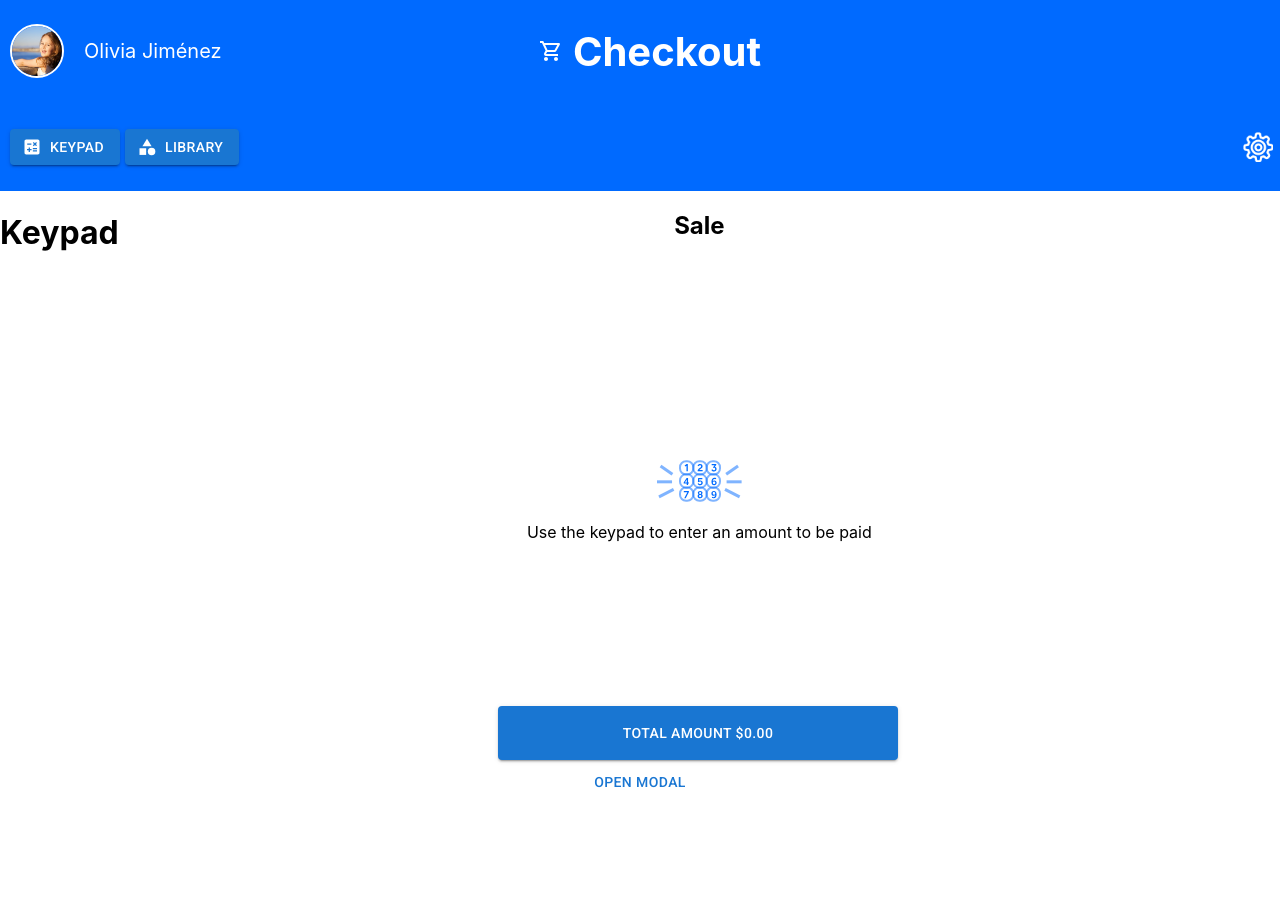
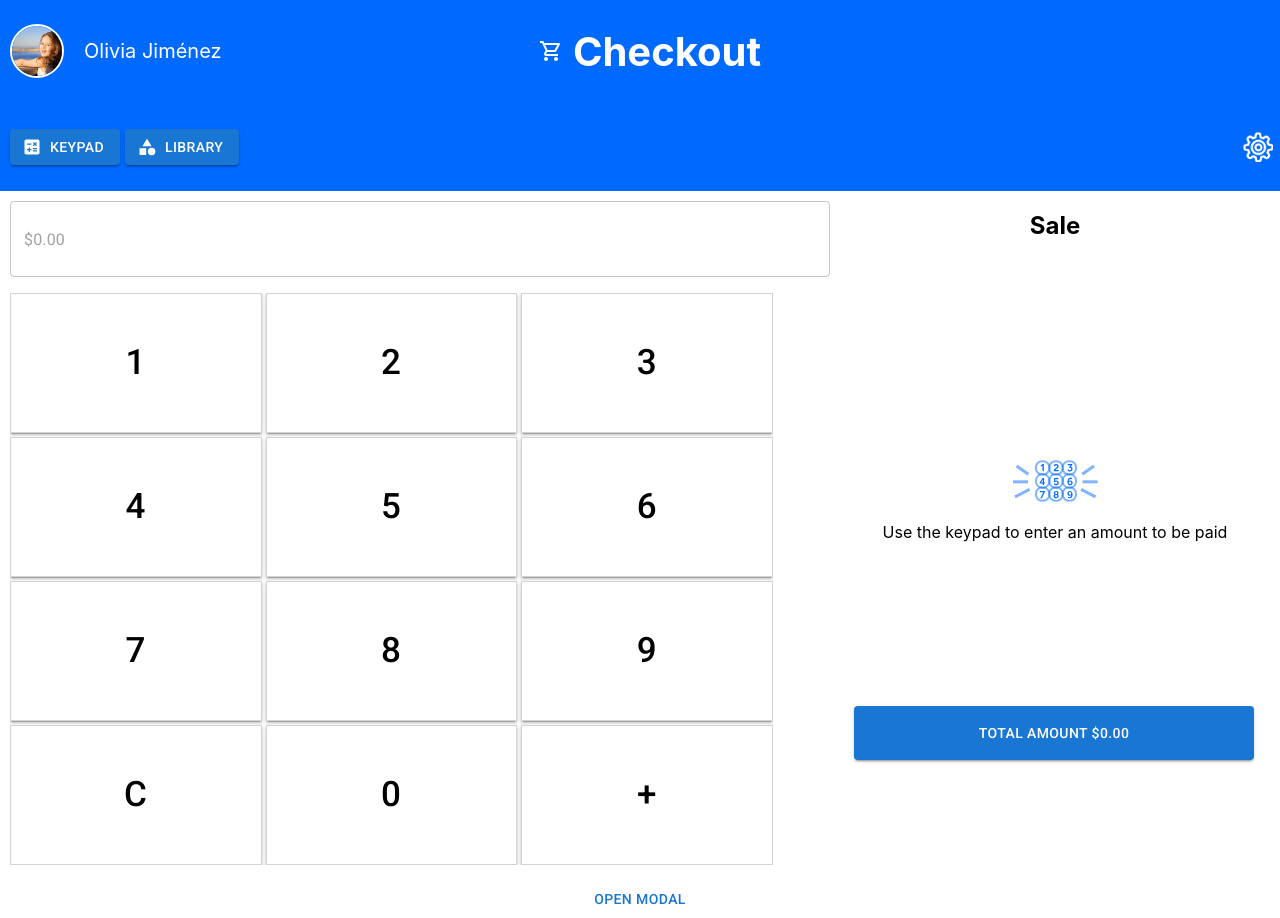
Before and after one commit to Square-Hackathon-POS-for-kids/POS-for-kids, a React (Create React App) app: page / in a window 1280 px wide. Both pictures are taken after a click on the button "KEYPAD". Before the commit the page ends 800 px from the top, so only its background shows below. Built offline with nearby package versions, Linux system fonts and the light colour scheme.

Commit message:
add-key-pad

```diff
--- a/src/App.js
+++ b/src/App.js
@@ -12,7 +12,6 @@ const App = () => {
   const [itemsInCart, setItemsInCart] = useState({});
 
   const manageCart = ({item, toIncrement}) => {
-    console.log('managecart', item);
     let itemChange = itemsInCart[item.id];
     if (toIncrement) {
       if(itemsInCart[item.id]) {
@@ -40,7 +39,7 @@ const App = () => {
     <div className='App'>
       <Header className='App-header' setPage={setPage} />
       <main className='flex-row'>
-        {page === 'library'? <Library manageCart={manageCart}/> : <Keypad manageCart={manageCart}/>}
+        {page === 'library'? <Library manageCart={manageCart} itemsInCart={itemsInCart}/> : <Keypad manageCart={manageCart}/>}
         <Sidebar itemsInCart={itemsInCart} page={page} manageCart={manageCart}/>
       </main>
       <CheckoutModal />
--- a/src/components/keypad/Keypad.js
+++ b/src/components/keypad/Keypad.js
@@ -1,9 +1,62 @@
-const Keypad = () => {
+import { TextField, Button } from '@mui/material';
+import ImageList from '@mui/material/ImageList';
+import { useState } from 'react';
+import './keypad.css';
+
+
+const Keypad = ({manageCart}) => {
+  const numericKeyboard = [
+      '1', '2', '3',
+      '4', '5', '6',
+      '7', '8', '9',
+      'c', '0', '+',
+  ];
+
+  const [customProductValue, setCustomProductValue] = useState('');
+  const [customProductID, setCustomProductID] = useState(0);
+
+  const handleNumbericKeyboard = (key) => {
+    if (key === 'c') {
+      setCustomProductValue('');
+    } else if (key === '+') {
+      const customProduct = {
+        id: customProductID,
+        name: 'Custom Product',
+        price: Number(customProductValue)
+      }
+      manageCart({item:customProduct, toIncrement:true})
+    } else {
+      let newNumber = key;
+      if(customProductValue !== null) {
+        newNumber = customProductValue + newNumber
+      }
+      setCustomProductValue(newNumber);
+      let newID = customProductID + 1;
+      setCustomProductID(newID);
+    }
+  };
+
   return (
-    <div>
-      <h1>Keypad</h1>
+    <div className="keypad">
+      <TextField
+          value={customProductValue}
+          style={{ fontSize: '25px' }}
+          placeholder="$0.00"
+          fullWidth={true}
+      />
+      <ImageList className='keypad-list' cols={3}>
+        {numericKeyboard.map((key) => (
+          <Button
+            variant="contained"
+            className="keypad-button"
+            onClick={() => handleNumbericKeyboard(key)}
+            key={key}>
+              {key}
+          </Button>
+        ))}
+      </ImageList>
     </div>
-  )
+);
 }
 
 export default Keypad
--- /dev/null
+++ b/src/components/keypad/keypad.css
@@ -0,0 +1,31 @@
+.keypad {
+  margin-top: 10px;
+  margin-left: 10px;
+  display: flex;
+  flex-direction: column;
+  flex-grow: 1;
+}
+
+.keypad input {
+  margin: 10px 0;
+}
+
+.keypad-list {
+  display: flex;
+  width: 763px;
+  gap: 0;
+  grid-auto-rows: minmax(140px, auto);
+}
+
+.keypad .keypad-button {
+  font-size: 35px;
+  background-color: white;
+  color: black;
+  border: 1px solid lightgray;
+  border-radius: 0;
+}
+
+.keypad .keypad-button:hover {
+  background-color: #006AFF;
+  color: white;
+}
--- a/src/components/library/Library.js
+++ b/src/components/library/Library.js
@@ -2,14 +2,17 @@ import './library.css'
 import Button from '@mui/material/Button'
 import ImageList from '@mui/material/ImageList';
 import ImageListItem from '@mui/material/ImageListItem';
-import PropTypes from 'prop-types'
+import PropTypes from 'prop-types';
+import Badge from '@mui/material/Badge';
 
-const Library = ({items, manageCart}) => {
+const Library = ({items, manageCart, itemsInCart}) => {
   return (
     <ImageList className='library-list' cols={3}>
       {items.map((item) => {
+        const itemCount = itemsInCart[item.id]? itemsInCart[item.id].count : 0;
         return (
-          <Button key={item.name} onClick={()=>manageCart({item:item, toIncrement:true})}>
+          <Badge key={item.name} className='badge' badgeContent={itemCount} color="primary">
+            <Button onClick={()=>manageCart({item:item, toIncrement:true})}>
               <ImageListItem>
                 <img
                   src={`${item.src}`}
@@ -19,6 +22,7 @@ const Library = ({items, manageCart}) => {
                 />
               </ImageListItem>
             </Button>
+          </Badge>
         )
       })}
     </ImageList>
@@ -31,7 +35,7 @@ Library.defaultProps = {
       id: 'gsc-thin-mints',
       name: 'GSC Thin Mints',
       src: '/assets/item-tiles/gsc-thin-mints.png',
-      price: 5.00
+      price: 5.01
     },
     {
       id: 'gsc-do-si-dos',
@@ -81,7 +85,8 @@ Library.defaultProps = {
 
 Library.propTypes = {
   items: PropTypes.array.isRequired,
-  manageCart: PropTypes.func.isRequired
+  manageCart: PropTypes.func.isRequired,
+  itemsInCart: PropTypes.object.isRequired
 }
 
 export default Library
--- a/src/components/library/library.css
+++ b/src/components/library/library.css
@@ -1,3 +1,14 @@
+.library-list {
+  flex-grow: 1;
+  width: 763px;
+  max-width: 763px;
+}
+
 .library-list .MuiButton-root {
   padding: 0;
 }
+
+.badge .MuiBadge-badge {
+  top: 15px;
+  right: 17px;
+}
--- a/src/helpers/currencyFormatter.js
+++ b/src/helpers/currencyFormatter.js
@@ -1,5 +1,5 @@
 function currencyFormatter(num) {
-  return '$' + num.toFixed(2).replace(/(\d)(?=(\d{3})+(?!\d))/g, '$1,')
+  return Intl.NumberFormat('en-US', { style: 'currency', currency: 'USD',  minimumFractionDigits: 2 }).format(num)
 }
 
 export default currencyFormatter;
```
Lines whose indentation alone changed are shown as unchanged.
